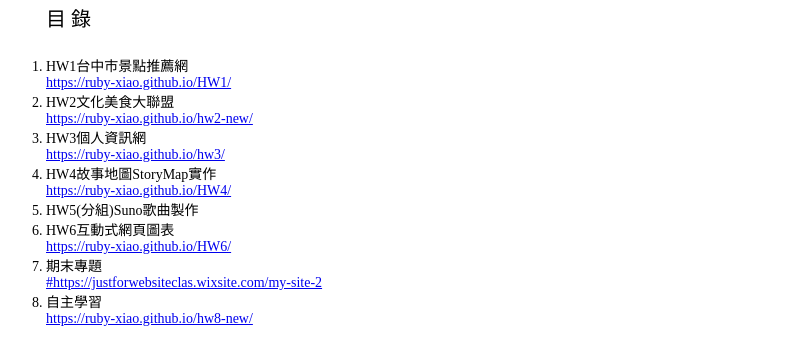
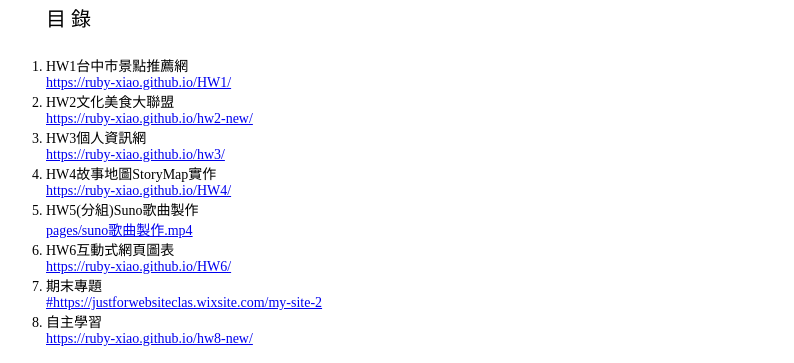
Before and after one commit to Ruby-Xiao/final, a plain HTML site: page index.html in a window 1280 px wide. Shown: the part 1524-1887 px from the top of the page, without its empty margins (2-796 px from the left). Drawn offline with Linux system fonts and the light colour scheme.

Commit message:
Update index.html

```diff
--- a/index.html
+++ b/index.html
@@ -54,7 +54,7 @@
 					</li>
 
 					<li style="font-size: 14px;">HW5(分組)Suno歌曲製作<br>
-						<a href="pages/suno歌曲製作.mp4" target="_blank"></a>
+						<a href="pages/suno歌曲製作.mp4" target="_blank">pages/suno歌曲製作.mp4</a>
 					</li>
 
 					<li style="font-size: 14px;">HW6互動式網頁圖表<br>
```
